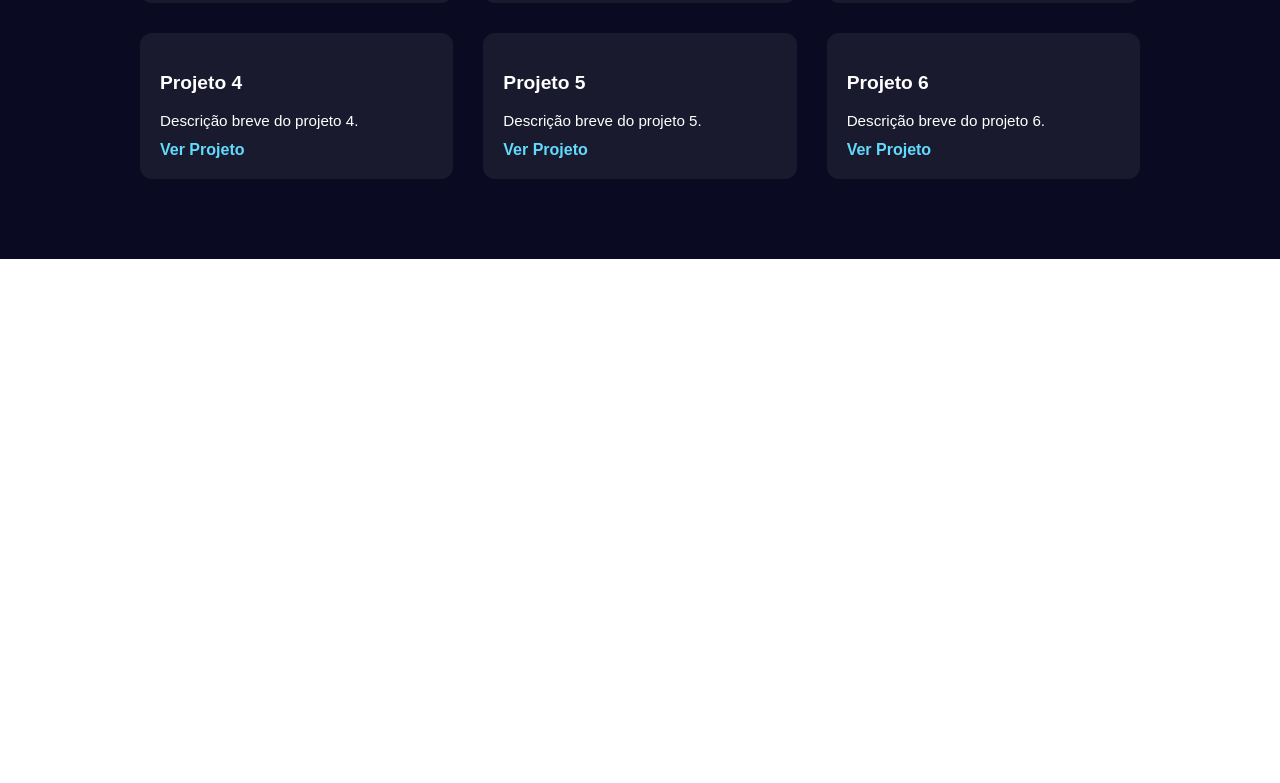
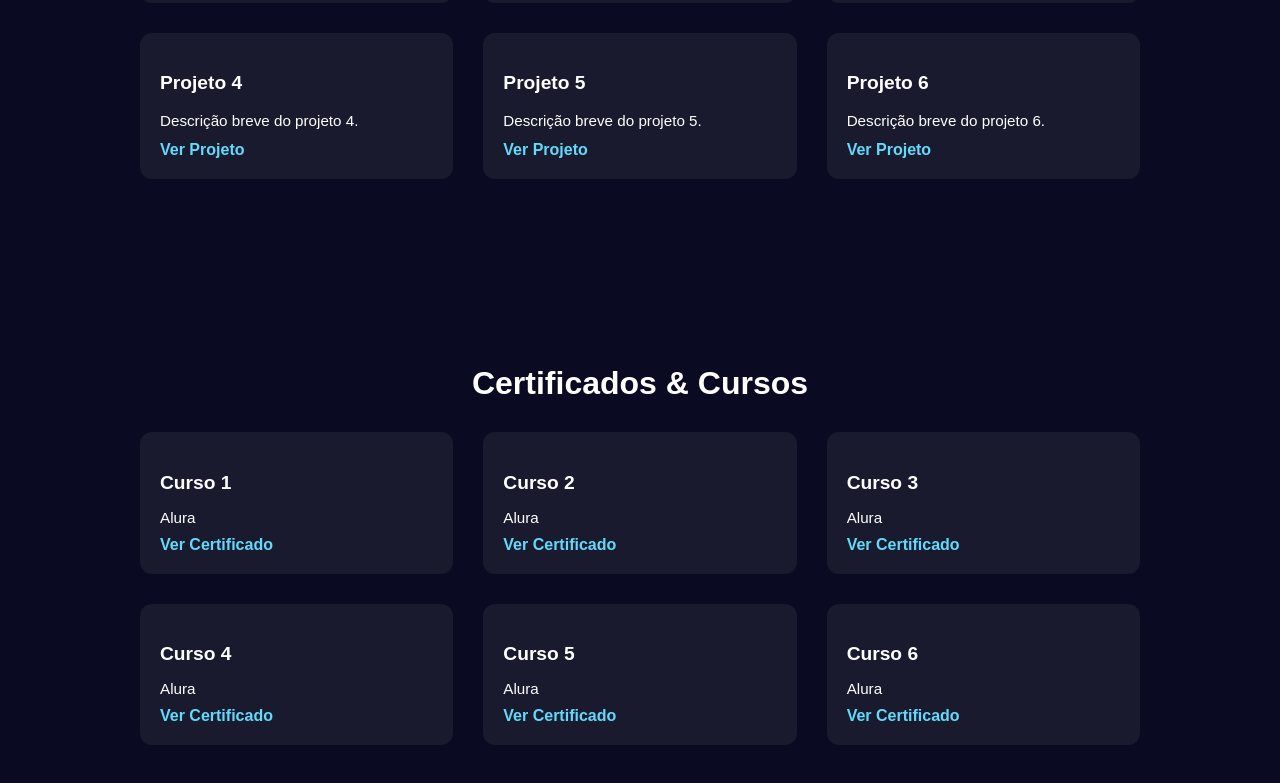
Before and after one commit to paiva737/portfolio, a React (Create React App) app: page / in a window 1280 px wide. Shown: the part 2045-2828 px from the top of the page. Before the commit the page ends 2304 px from the top, so only its background shows below. Built offline with nearby package versions, Linux system fonts and the light colour scheme.

Commit message:
adicionando aba de certificados

```diff
--- a/src/App.js
+++ b/src/App.js
@@ -3,6 +3,7 @@ import Hero from './components/Hero/Hero';
 import About from './components/About/About';
 import Skills from './components/Skills/Skills';
 import Projects from './components/Projects/Projects';
+import Certificates from './components/Certificates/Certificates';
 
 function App() {
   return (
@@ -11,6 +12,7 @@ function App() {
       <About />
       <Skills />
       <Projects />
+      <Certificates />
     </div>
   );
 }
--- /dev/null
+++ b/src/components/Certificates/Certificates.jsx
@@ -0,0 +1,21 @@
+import React from 'react';
+import styles from './Certificates.module.css';
+
+const Certificates = () => {
+  return (
+    <section className={styles.certificates}>
+      <h2>Certificados & Cursos</h2>
+      <div className={styles.grid}>
+        {Array.from({ length: 6 }).map((_, index) => (
+          <div key={index} className={styles.card}>
+            <h3>Curso {index + 1}</h3>
+            <p>Alura</p>
+            <a href="/" target="_blank" rel="noopener noreferrer">Ver Certificado</a>
+          </div>
+        ))}
+      </div>
+    </section>
+  );
+};
+
+export default Certificates;
--- /dev/null
+++ b/src/components/Certificates/Certificates.module.css
@@ -0,0 +1,48 @@
+.certificates {
+    padding: 80px 20px;
+    background-color: #0A0A23;
+    color: #ffffff;
+    font-family: 'Poppins', sans-serif;
+    text-align: center;
+  }
+
+  .certificates h2 {
+    font-size: 2rem;
+    margin-bottom: 30px;
+  }
+
+  .grid {
+    display: grid;
+    grid-template-columns: repeat(auto-fit, minmax(250px, 1fr));
+    gap: 30px;
+    max-width: 1000px;
+    margin: 0 auto;
+  }
+
+  .card {
+    background-color: #1a1a2e;
+    padding: 20px;
+    border-radius: 12px;
+    text-align: left;
+    transition: transform 0.3s ease;
+  }
+
+  .card:hover {
+    transform: translateY(-5px);
+  }
+
+  .card h3 {
+    font-size: 1.2rem;
+    margin-bottom: 10px;
+  }
+
+  .card p {
+    font-size: 0.95rem;
+    margin-bottom: 10px;
+  }
+
+  .card a {
+    color: #61dafb;
+    font-weight: bold;
+    text-decoration: none;
+  }
```
